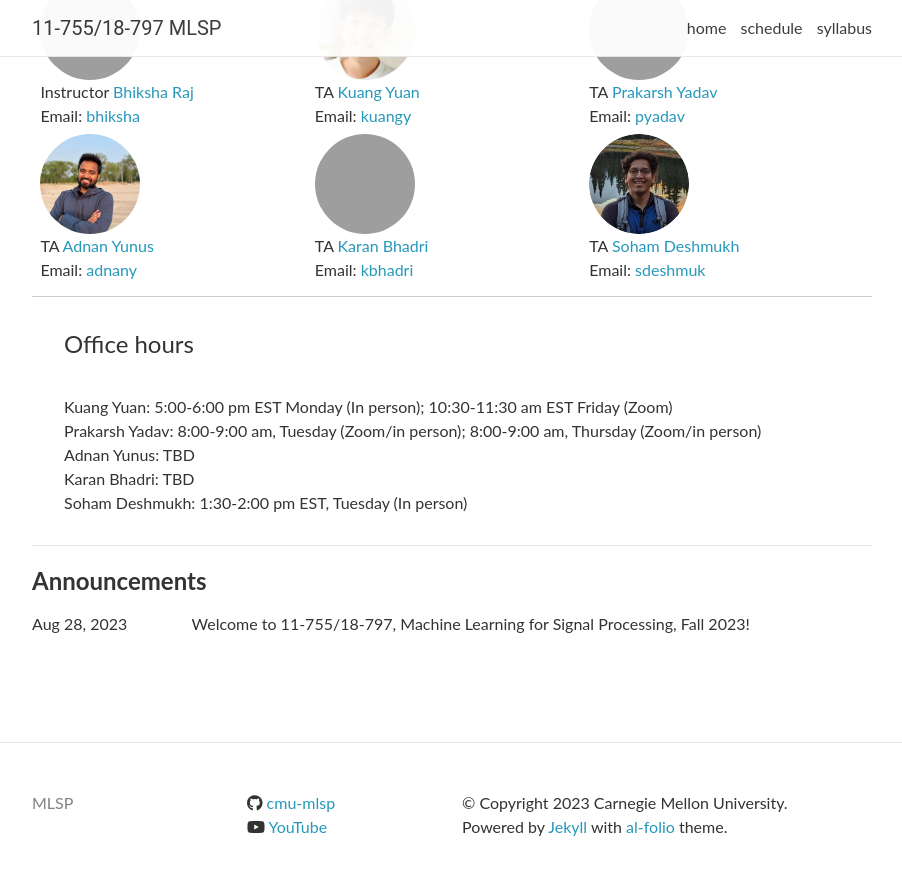
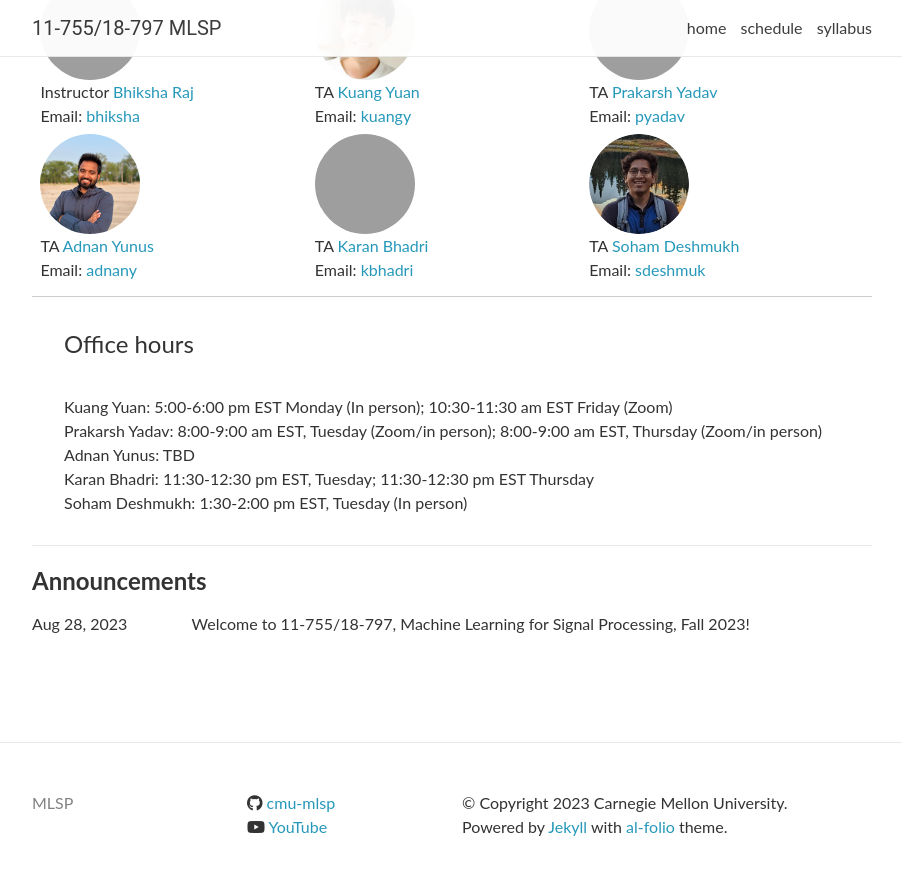
Before and after one commit to cmu-mlsp/cmu-11-755-website, a Jekyll site: the page index.html, which Jekyll copies as it is, in a window 1280 px wide and 900 px high, scrolled down 751 px, cut to the strip 0-875 px from the top of the window. Shown: the whole strip, without its empty margins (188-1090 px from the left). Built offline with Jekyll 4.4.1, drawn with Linux system fonts in a browser that asks for light colours; nearby versions of some CDN libraries; comment, search, counter and statistics services are not loaded; grey boxes are pictures that could not be loaded.

Commit message:
Office hours

```diff
--- a/index.html
+++ b/index.html
@@ -162,9 +162,9 @@
 <ul>
   <h2>Office hours</h2>  <br>
   Kuang Yuan: 5:00-6:00 pm EST Monday (In person); 10:30-11:30 am EST Friday (Zoom) <br>
-  Prakarsh Yadav: 8:00-9:00 am, Tuesday (Zoom/in person); 8:00-9:00 am, Thursday (Zoom/in person)  <br>
+  Prakarsh Yadav: 8:00-9:00 am EST, Tuesday (Zoom/in person); 8:00-9:00 am EST, Thursday (Zoom/in person)  <br>
   Adnan Yunus: TBD  <br>
-  Karan Bhadri: TBD  <br>
+  Karan Bhadri: 11:30-12:30 pm EST, Tuesday; 11:30-12:30 pm EST Thursday <br>
   Soham Deshmukh: 1:30-2:00 pm EST, Tuesday (In person) <br>
 </ul>
 
```
